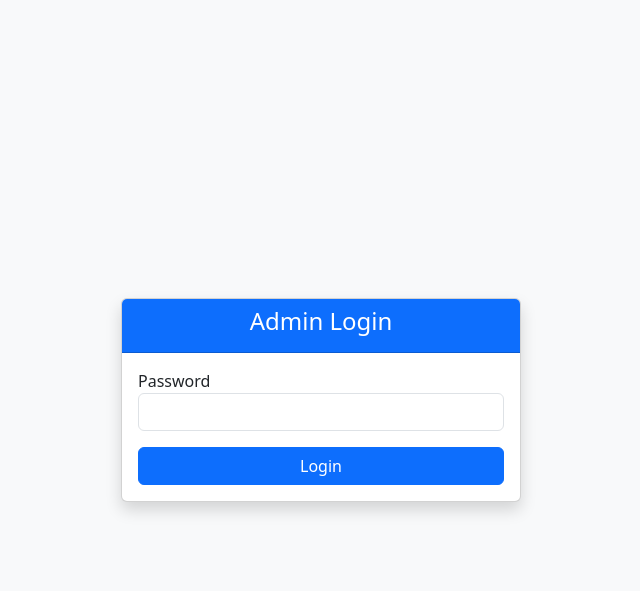
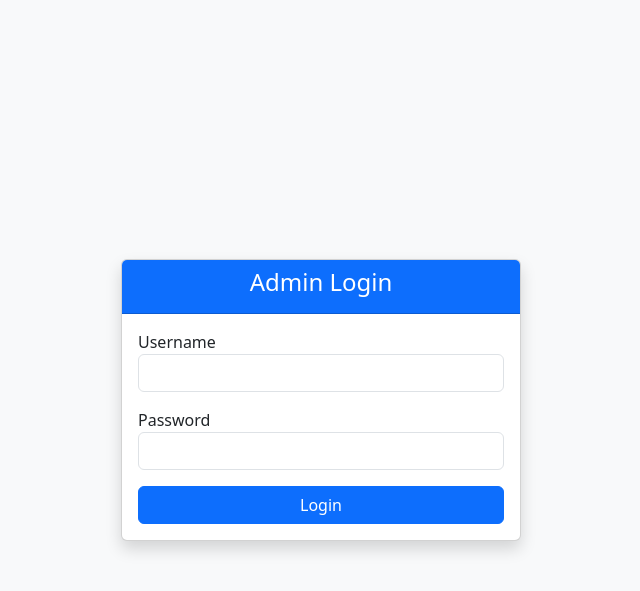
Before and after one commit to jaybentley247/HBG-FOUNDATION, a Flask app: page /admin/login in a window 1280 px wide. Shown: the top 591 px of the page, without its empty margins (319-959 px from the left). Run offline with Flask 3, Linux system fonts and the light colour scheme.

Commit message:
Use .env credentials for admin login
- Read ADMIN_USERNAME / ADMIN_PASSWORD from environment instead of a hardcoded password
- Add username field to the admin login form
- Compare credentials with hmac.compare_digest

Co-Authored-By: Claude Opus 5.5 <noreply@anthropic.com>

```diff
--- a/routes.py
+++ b/routes.py
@@ -1,7 +1,9 @@
 from flask import Blueprint, render_template, request, redirect, url_for, flash, jsonify, session
 from models import db, Application, PaymentDetails
 from datetime import datetime
+import hmac
 import json
+import os
 from utils import send_approval_email
 from config import Config
 
@@ -148,12 +150,18 @@ def success():
 @bp.route('/admin/login', methods=['GET', 'POST'])
 def admin_login():
     if request.method == 'POST':
-        password = request.form.get('password')
-        if password == 'admin123':  # You can change this password anytime
+        username = request.form.get('username', '').strip()
+        password = request.form.get('password', '')
+        # Credentials come from ADMIN_USERNAME / ADMIN_PASSWORD in .env
+        expected_user = os.getenv('ADMIN_USERNAME', '')
+        expected_pass = os.getenv('ADMIN_PASSWORD', '')
+        if (expected_user and expected_pass
+                and hmac.compare_digest(username, expected_user)
+                and hmac.compare_digest(password, expected_pass)):
             session['is_admin'] = True
             return redirect(url_for('main.admin_dashboard'))
         else:
-            flash('Invalid admin password.')
+            flash('Invalid username or password.')
     return render_template('admin/login.html')
 
 @bp.route('/admin/dashboard')
--- a/templates/admin/login.html
+++ b/templates/admin/login.html
@@ -19,6 +19,10 @@
         {% endwith %}
         <form method="post">
           <div class="mb-3">
+            <label>Username</label>
+            <input type="text" name="username" class="form-control" autocomplete="username" required>
+          </div>
+          <div class="mb-3">
             <label>Password</label>
             <input type="password" name="password" class="form-control" required>
           </div>
```
